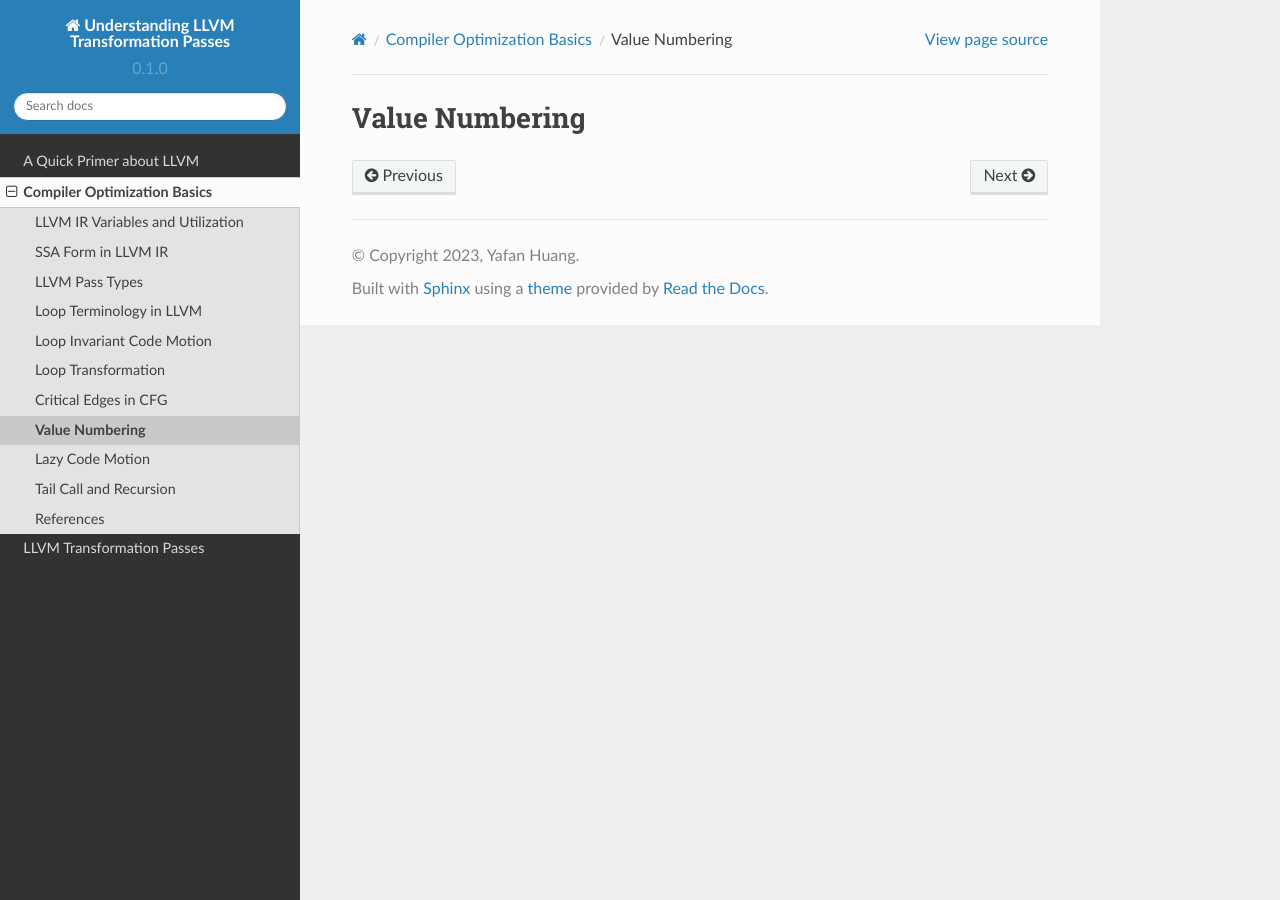
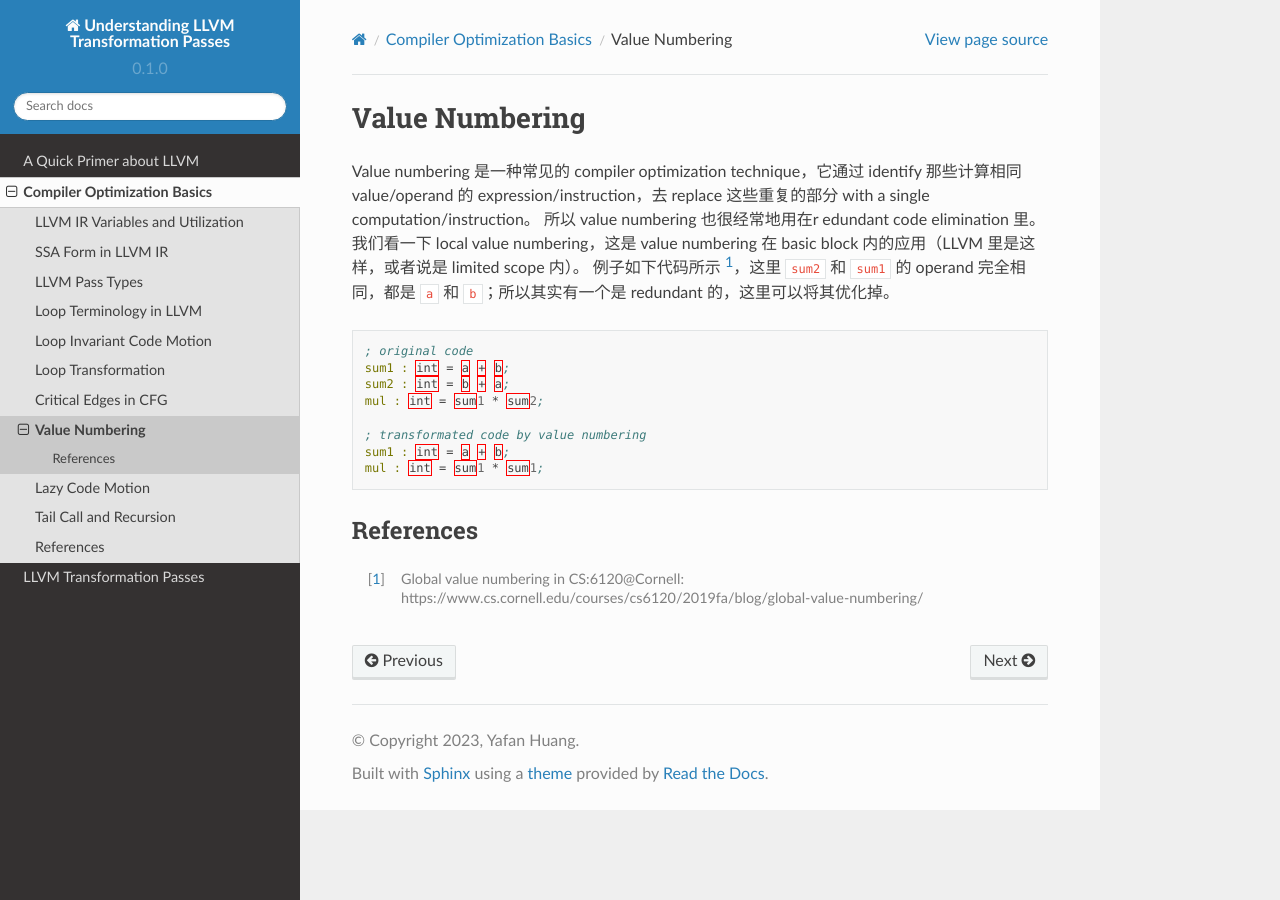
Before and after one commit to hyfshishen/understanding-llvm-transformation-passes, a Sphinx documentation site: the page built from docs/source/compiler-basics/value-numbering.rst, in a window 1280 px wide. Built offline with Sphinx 7.4.7 and the Read the Docs theme 2.0.0, drawn with Linux system fonts in a browser that asks for light colours.

Commit message:
updating

```diff
--- a/docs/source/compiler-basics/value-numbering.rst
+++ b/docs/source/compiler-basics/value-numbering.rst
@@ -1,2 +1,22 @@
 Value Numbering
 =====
+
+Value numbering 是一种常见的 compiler optimization technique，它通过 identify 那些计算相同 value/operand 的 expression/instruction，去 replace 这些重复的部分 with a single computation/instruction。
+所以 value numbering 也很经常地用在r edundant code elimination 里。
+我们看一下 local value numbering，这是 value numbering 在 basic block 内的应用（LLVM 里是这样，或者说是 limited scope 内）。
+例子如下代码所示 [#ref1]_，这里 ``sum2`` 和 ``sum1`` 的 operand 完全相同，都是 ``a`` 和 ``b``；所以其实有一个是 redundant 的，这里可以将其优化掉。
+
+.. code-block:: llvm
+
+    ; original code
+    sum1 : int = a + b;
+    sum2 : int = b + a;
+    mul : int = sum1 * sum2;
+
+    ; transformated code by value numbering
+    sum1 : int = a + b;
+    mul : int = sum1 * sum1;
+
+References
+--------
+.. [#ref1] Global value numbering in CS:6120@Cornell: https://www.cs.cornell.edu/courses/cs6120/2019fa/blog/global-value-numbering/
```
